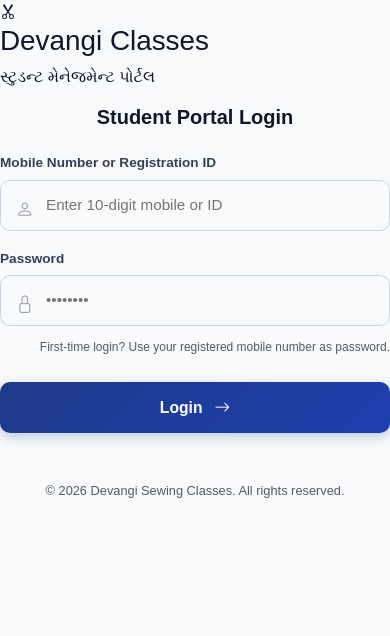
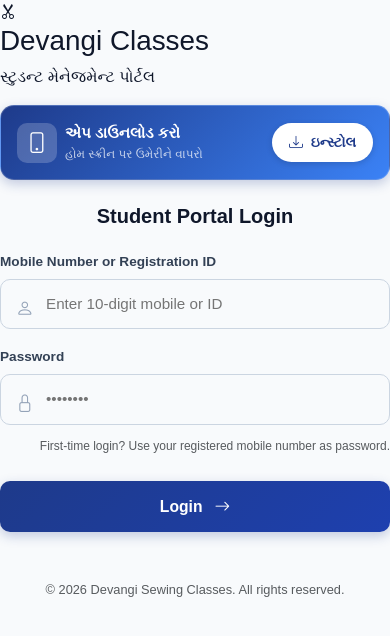
Before and after one commit to krushangmalaviya717/Student-Management, a PHP site: page /public/student/login.php in a window 390 px wide. Shown: the top 636 px of the page. Run offline with PHP 8.4, Linux system fonts and the light colour scheme; some libraries are stand-ins or nearby versions; some web fonts are replaced.

Commit message:
feat(pwa): Add mandatory PWA install button for mobile on login and dashboard

```diff
--- a/public/student/includes/header.php
+++ b/public/student/includes/header.php
@@ -42,7 +42,7 @@ $activePage = $activePage ?? 'dashboard';
     </a>
     <div class="header-actions">
         <!-- PWA Install button in header -->
-        <button id="pwaInstallBtn" class="btn btn-sm btn-light text-primary rounded-pill px-3 fw-bold" style="display:none; font-size: 0.8rem;">
+        <button id="pwaInstallBtn" type="button" class="btn btn-sm btn-light text-primary rounded-pill px-3 fw-bold pwa-install-trigger" style="font-size: 0.8rem;" onclick="triggerPwaInstall();">
             <i class="bi bi-download me-1"></i> Install App
         </button>
         <a href="/public/student/notices.php" class="text-secondary text-decoration-none position-relative me-2 fs-5" title="Notices">
--- a/public/student/install.js
+++ b/public/student/install.js
@@ -1,47 +1,123 @@
-// PWA Installation script
-let deferredPrompt;
-const installBtn = document.getElementById('pwaInstallBtn');
-const installCard = document.getElementById('pwaInstallCard');
+// PWA Installation & Service Worker Manager
+let deferredPrompt = null;
 
+// Check if running in standalone mode (already installed app)
+const isAppStandalone = window.matchMedia('(display-mode: standalone)').matches
+  || window.navigator.standalone === true;
+
+function updateInstallUi() {
+  if (isAppStandalone) {
+    // Hide all install buttons if user is already inside the installed PWA
+    document.querySelectorAll('.pwa-install-trigger, #pwaInstallCard, #pwaInstallBtn').forEach(el => {
+      el.style.display = 'none';
+    });
+  }
+}
+
+// Listen for the beforeinstallprompt event (Android / Desktop Chrome)
 window.addEventListener('beforeinstallprompt', (e) => {
-  // Prevent Chrome 67 and earlier from automatically showing the prompt
   e.preventDefault();
-  // Stash the event so it can be triggered later.
   deferredPrompt = e;
-  // Show the install button/card
-  if (installCard) installCard.style.display = 'block';
-  if (installBtn) installBtn.style.display = 'inline-flex';
+  console.log('PWA: beforeinstallprompt event captured');
 });
 
-if (installBtn) {
-  installBtn.addEventListener('click', async () => {
-    if (!deferredPrompt) {
-      alert('એપ પહેલાથી ઇન્સ્ટોલ થયેલી છે અથવા બ્રાઉઝર PWA મોડને સપોર્ટ કરતું નથી.');
-      return;
-    }
-    // Show the install prompt
-    deferredPrompt.prompt();
-    // Wait for the user to respond to the prompt
-    const { outcome } = await deferredPrompt.userChoice;
-    console.log(`User response to install prompt: ${outcome}`);
-    // We've used the prompt, and can't use it again
-    deferredPrompt = null;
-    if (installCard) installCard.style.display = 'none';
-    if (installBtn) installBtn.style.display = 'none';
-  });
+// Detect iOS devices
+function isIosDevice() {
+  return /iPad|iPhone|iPod/.test(navigator.userAgent) && !window.MSStream;
 }
 
+// Global Trigger function for Install Buttons
+window.triggerPwaInstall = async function() {
+  if (isAppStandalone) {
+    alert('એપ પહેલાથી જ તમારા મોબાઇલમાં ઇન્સ્ટોલ કરેલી છે!');
+    return;
+  }
+
+  // 1. If native Chrome prompt is ready
+  if (deferredPrompt) {
+    deferredPrompt.prompt();
+    const { outcome } = await deferredPrompt.userChoice;
+    console.log(`PWA: User choice ${outcome}`);
+    if (outcome === 'accepted') {
+      deferredPrompt = null;
+      document.querySelectorAll('.pwa-install-trigger, #pwaInstallCard, #pwaInstallBtn').forEach(el => el.style.display = 'none');
+    }
+    return;
+  }
+
+  // 2. If user is on iPhone / iOS Safari
+  if (isIosDevice()) {
+    showIosInstallModal();
+    return;
+  }
+
+  // 3. Fallback for Android / Other browsers where prompt didn't fire yet
+  showAndroidFallbackModal();
+};
+
+function showIosInstallModal() {
+  const modalHtml = `
+    <div id="iosInstallModal" style="position:fixed;inset:0;background:rgba(0,0,0,0.65);z-index:9999;display:flex;align-items:flex-end;justify-content:center;backdrop-filter:blur(3px);">
+      <div style="background:#fff;border-radius:20px 20px 0 0;padding:24px 20px;max-width:480px;width:100%;text-align:center;box-shadow:0 -10px 25px rgba(0,0,0,0.2);">
+        <div style="width:40px;height:4px;background:#cbd5e1;border-radius:4px;margin:0 auto 16px;"></div>
+        <h5 style="font-weight:700;color:#1e293b;margin-bottom:12px;">📱 iPhone માં એપ ઇન્સ્ટોલ કરો</h5>
+        <div style="text-align:left;font-size:0.9rem;color:#475569;margin-bottom:20px;line-height:1.6;">
+          <div style="display:flex;align-items:center;gap:12px;margin-bottom:12px;">
+            <div style="background:#eff6ff;color:#2563eb;width:32px;height:32px;border-radius:50%;display:flex;align-items:center;justify-content:center;font-weight:700;">૧</div>
+            <div>Safari બ્રાઉઝરમાં નીચે <b>Share (શેર)</b> બટન <span style="font-size:1.2rem;">⎋</span> દબાવો.</div>
+          </div>
+          <div style="display:flex;align-items:center;gap:12px;margin-bottom:12px;">
+            <div style="background:#eff6ff;color:#2563eb;width:32px;height:32px;border-radius:50%;display:flex;align-items:center;justify-content:center;font-weight:700;">૨</div>
+            <div>નીચે સ્ક્રોલ કરીને <b>'Add to Home Screen' (➕)</b> પસંદ કરો.</div>
+          </div>
+          <div style="display:flex;align-items:center;gap:12px;">
+            <div style="background:#eff6ff;color:#2563eb;width:32px;height:32px;border-radius:50%;display:flex;align-items:center;justify-content:center;font-weight:700;">૩</div>
+            <div>ઉપર જમણી બાજુ <b>'Add'</b> પર ક્લિક કરો.</div>
+          </div>
+        </div>
+        <button type="button" class="btn btn-primary w-100 py-2 rounded-pill fw-bold" onclick="document.getElementById('iosInstallModal').remove();">
+          સમજાઈ ગયું (OK)
+        </button>
+      </div>
+    </div>
+  `;
+  document.body.insertAdjacentHTML('beforeend', modalHtml);
+}
+
+function showAndroidFallbackModal() {
+  const modalHtml = `
+    <div id="androidInstallModal" style="position:fixed;inset:0;background:rgba(0,0,0,0.65);z-index:9999;display:flex;align-items:center;justify-content:center;padding:20px;backdrop-filter:blur(3px);">
+      <div style="background:#fff;border-radius:18px;padding:24px 20px;max-width:380px;width:100%;text-align:center;box-shadow:0 15px 35px rgba(0,0,0,0.25);">
+        <div style="width:50px;height:50px;border-radius:50%;background:#e0e7ff;color:#4338ca;display:flex;align-items:center;justify-content:center;margin:0 auto 14px;font-size:1.5rem;">
+          <i class="bi bi-download"></i>
+        </div>
+        <h5 style="font-weight:700;color:#1e293b;margin-bottom:8px;">એપ ઇન્સ્ટોલ કરવા માટે</h5>
+        <p style="font-size:0.88rem;color:#64748b;margin-bottom:16px;line-height:1.5;">
+          Chrome બ્રાઉઝરમાં ઉપર જમણી બાજુ <b>૩ ટપકાં (⋮)</b> પર ક્લિક કરો અને <b>"Install app"</b> અથવા <b>"Add to Home screen"</b> પસંદ કરો.
+        </p>
+        <button type="button" class="btn btn-primary w-100 py-2 rounded-pill fw-bold" onclick="document.getElementById('androidInstallModal').remove();">
+          સમજાઈ ગયું (OK)
+        </button>
+      </div>
+    </div>
+  `;
+  document.body.insertAdjacentHTML('beforeend', modalHtml);
+}
+
+// App installed successfully event
 window.addEventListener('appinstalled', () => {
-  console.log('PWA was installed');
-  if (installCard) installCard.style.display = 'none';
-  if (installBtn) installBtn.style.display = 'none';
+  console.log('PWA: Installed successfully');
+  document.querySelectorAll('.pwa-install-trigger, #pwaInstallCard, #pwaInstallBtn').forEach(el => el.style.display = 'none');
 });
+
+// Run UI check when DOM is ready
+document.addEventListener('DOMContentLoaded', updateInstallUi);
 
 // Register Service Worker
 if ('serviceWorker' in navigator) {
   window.addEventListener('load', () => {
     navigator.serviceWorker.register('/public/student/sw.js')
-      .then((reg) => console.log('SW Registered:', reg.scope))
-      .catch((err) => console.log('SW Register Failed:', err));
+      .then((reg) => console.log('PWA: SW Registered, scope:', reg.scope))
+      .catch((err) => console.warn('PWA: SW Registration notice:', err));
   });
 }
--- a/public/student/login.php
+++ b/public/student/login.php
@@ -31,15 +31,20 @@ if ($_SERVER['REQUEST_METHOD'] === 'POST') {
         <p class="login-subtitle">સ્ટુડન્ટ મેનેજમેન્ટ પોર્ટલ</p>
     </div>
 
-    <!-- PWA Install Banner (Hidden by default, shown via JS if available) -->
-    <div id="pwaInstallCard" class="card-app mb-4" style="display:none; padding: 16px; background: linear-gradient(135deg, #0b132b 0%, #1e3a8a 100%); color: white; border: 1px solid rgba(255, 255, 255, 0.15); border-radius: 12px;">
+    <!-- PWA Install Banner (Mandatory on mobile browser) -->
+    <div id="pwaInstallCard" class="card-app mb-4" style="padding: 16px; background: linear-gradient(135deg, #1e3a8a 0%, #3b82f6 100%); color: white; border: 1px solid rgba(255, 255, 255, 0.2); border-radius: 14px; box-shadow: 0 4px 12px rgba(30, 58, 138, 0.25);">
         <div class="d-flex justify-content-between align-items-center">
-            <div>
-                <div class="fw-bold fs-6"><i class="bi bi-phone"></i> એપ ડાઉનલોડ કરો</div>
-                <div class="small opacity-75" style="font-size: 0.75rem;">હોમ સ્ક્રીન પર ઉમેરો</div>
+            <div class="d-flex align-items-center gap-2">
+                <div style="background: rgba(255,255,255,0.2); width: 40px; height: 40px; border-radius: 10px; display: flex; align-items: center; justify-content: center; font-size: 1.3rem;">
+                    <i class="bi bi-phone"></i>
+                </div>
+                <div>
+                    <div class="fw-bold" style="font-size: 0.95rem;">એપ ડાઉનલોડ કરો</div>
+                    <div class="small opacity-75" style="font-size: 0.75rem;">હોમ સ્ક્રીન પર ઉમેરીને વાપરો</div>
+                </div>
             </div>
-            <button class="btn btn-sm bg-white rounded-pill px-3 fw-bold" style="color: #1e3a8a;" onclick="document.getElementById('pwaInstallBtn').click();">
-                ઇન્સ્ટોલ
+            <button type="button" class="btn btn-sm bg-white rounded-pill px-3 py-2 fw-bold pwa-install-trigger" style="color: #1e3a8a; box-shadow: 0 2px 6px rgba(0,0,0,0.15);" onclick="triggerPwaInstall();">
+                <i class="bi bi-download me-1"></i> ઇન્સ્ટોલ
             </button>
         </div>
     </div>
```
Also changed, not shown: public/student/dashboard.php (+16 -0 lines).
